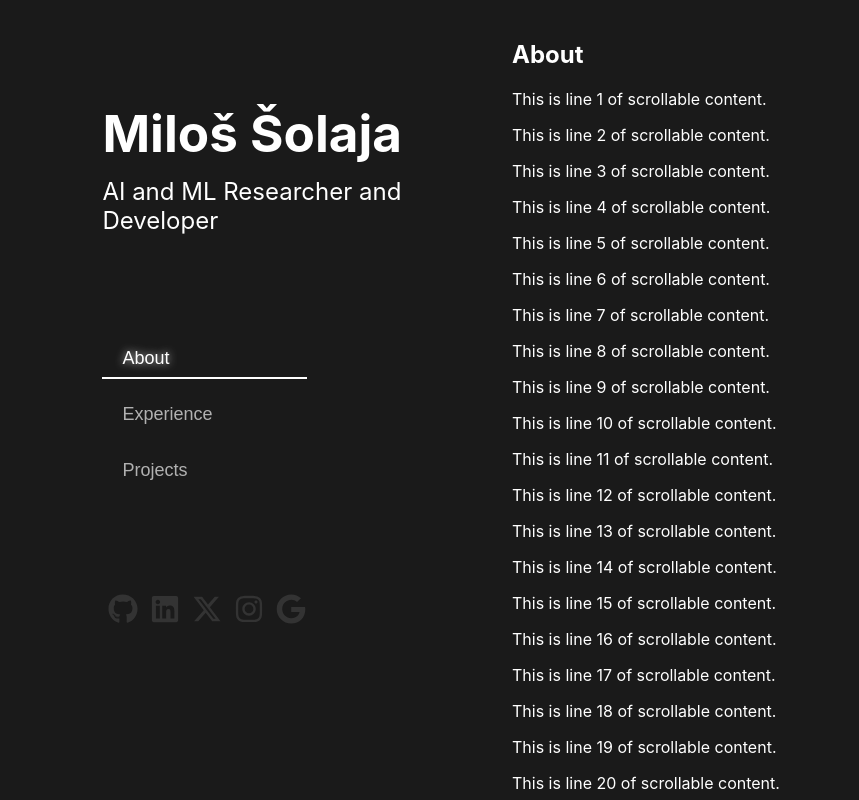
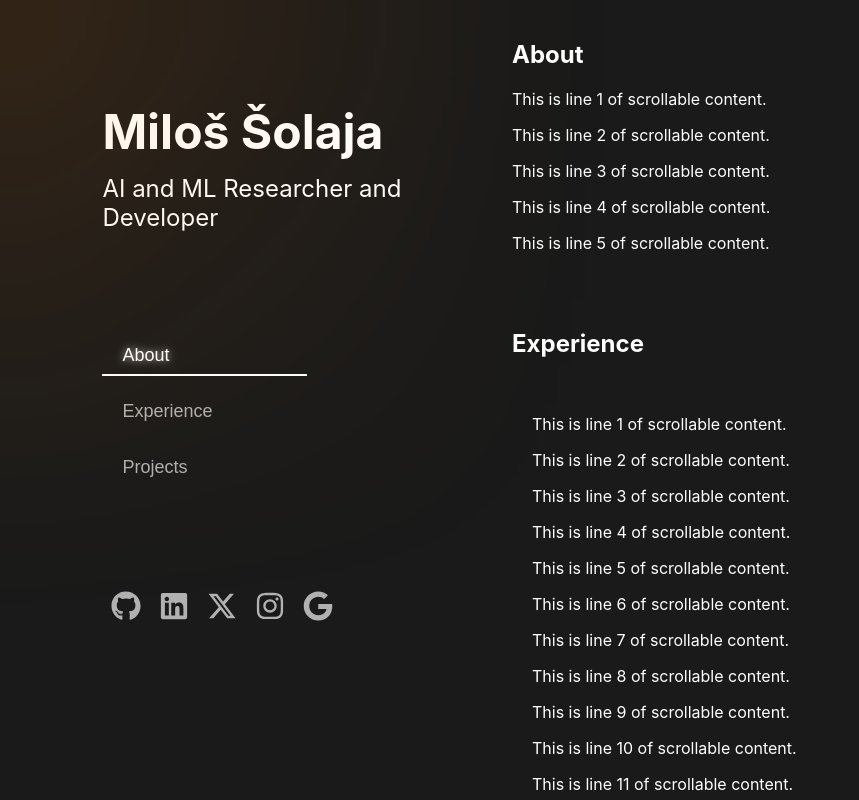
Before and after one commit to milossolaja/milossolaja.github.io, a React (Create React App) app: page / in a window 1280 px wide. Shown: the whole page, without its empty margins (0-859 px from the left). Built offline with nearby package versions, Linux system fonts and the light colour scheme.

Commit message:
moving gradient added

```diff
--- a/src/Layout.js
+++ b/src/Layout.js
@@ -3,10 +3,11 @@ import "./index.css"
 import Box from "./Box"
 import {FaGithub, FaLinkedin, FaInstagram, FaXTwitter, FaGoogle} from "react-icons/fa6"
 
-
 const Layout = () => {
 
     const [activeSection, setActiveSection] = useState(null);
+
+    const cursor = useRef(null);
 
     const sectionRefs = {
         1: useRef(null),
@@ -55,12 +56,31 @@ const Layout = () => {
         observeSections();
     });
 
+
+    useEffect(() => {
+        const handleMouseMove = (e) => {
+          if (cursor.current) {
+            const x = e.clientX;
+            const y = e.clientY;
+            cursor.current.style.setProperty('--x', `${x}px`);
+            cursor.current.style.setProperty('--y', `${y}px`);
+          }
+        };
+
+        document.addEventListener('mousemove', handleMouseMove);
+
+        return () => {
+          document.removeEventListener('mousemove', handleMouseMove);
+        };
+      }, []);
+
     return (
-      <div className="layout">
+    <div className="layout">
+        <div ref={cursor} className="cursor-grad" />
         <aside className="sidebar">
           <div className="title">Miloš Šolaja</div>
           <div className="subtitle">AI and ML Researcher and Developer</div>
-          <div class="menu">
+          <div className="menu">
             <button onClick={() => scrollToSection(1)} className={`menu-button ${activeSection === 1 ? "active" : ""}`}>About</button>
             <button onClick={() => scrollToSection(2)} className={`menu-button ${activeSection === 2 ? "active" : ""}`}>Experience</button>
             <button onClick={() => scrollToSection(3)} className={`menu-button ${activeSection === 3 ? "active" : ""}`}>Projects</button>
@@ -86,7 +106,7 @@ const Layout = () => {
         <main className="main-content">
             <section ref={sectionRefs[1]} data-section="1">
             <h1>About</h1>
-            {[...Array(20)].map((_, i) => (
+            {[...Array(5)].map((_, i) => (
             <p key={i}>This is line {i + 1} of scrollable content.</p>
             ))}
             </section>
--- a/src/index.css
+++ b/src/index.css
@@ -7,20 +7,22 @@ body {
 }
 
 .layout {
+  position: relative;
   display: flex;
   height: 100vh;
+  z-index: 0;
 }
 
 .sidebar {
   background-color: #1a1a1a;
-  position: sticky;
+  position: relative;
   top: 0; /* Keeps it fixed at the top while scrolling */
   height: 100vh; /* Full height of the viewport */
   width: 40%;
 }
 
 .title {
-    font-size: 3.2em; /* Increase font size */
+    font-size: 3em; /* Increase font size */
     font-weight: bold; /* Make text bold */
     margin: 20% 0 2.5% 20%;
     text-align: left;
@@ -33,6 +35,7 @@ body {
 }
 
 .main-content {
+  position: relative;
   background-color: #1a1a1a;
   height: 100vh; /* Full viewport height */
   width: 60%;
@@ -118,8 +121,9 @@ section {
 .contact-button {
   background: none;
   border: none;
+  margin: 0 3px 0 3px;
   font-size: 30px;
-  color: #333;
+  color: #b1b1b1;
   cursor: pointer;
   transition: color 0.3s ease;
 }
@@ -127,3 +131,16 @@ section {
 .contact-button:hover {
   color: #ffffff;
 }
+
+.cursor-grad {
+  width: 200px;
+  height: 200px;
+  position: absolute;
+  top: var(--y);
+  left: var(--x);
+  background-image: linear-gradient(#ff5e00 30%, #ffb300);
+  filter: blur(200px);
+  pointer-events: none;
+  z-index: 10;
+  transform: translate(-50%, -50%);
+}
```
Also changed, not shown: public/logo192.png (added).
